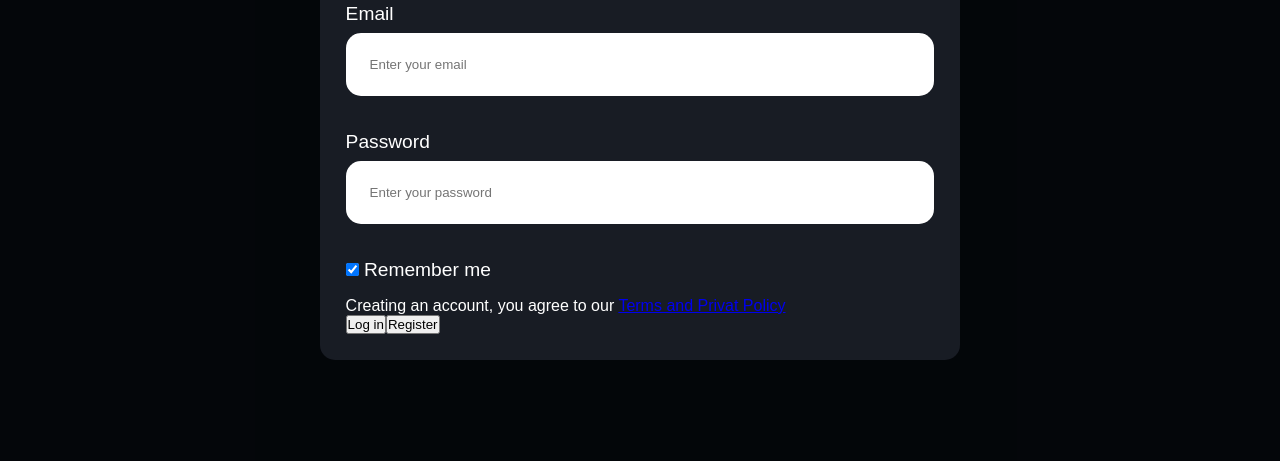
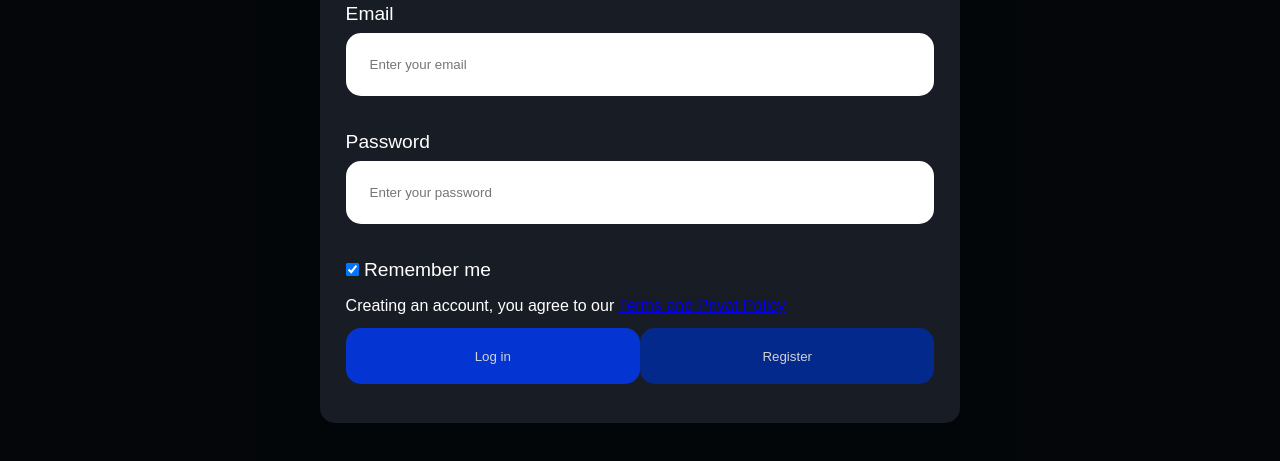
Before and after one commit to prstkt1/finance-app, a plain HTML site: page index.html in a window 1280 px wide. Both pictures are taken after a click on the button "Log In". Shown: the part 221-682 px from the top of the page. Drawn offline with Linux system fonts and the light colour scheme.

Commit message:
Update styles.css

```diff
--- a/styles.css
+++ b/styles.css
@@ -68,8 +68,8 @@ p {
 label {
   font-size: 1.2rem;
 }
-button[class="loginlBtn"] {
-  background-color: forestgreen;
+button[class="loginBtn"] {
+  background-color: #003cff;
   color: #fff;
   padding: 1.3rem 2rem;
   margin: 0.8rem 0;
@@ -79,8 +79,8 @@ button[class="loginlBtn"] {
   opacity: 0.8;
   border-radius: 15px;
 }
-button[class="cancelBtn"] {
-  background-color: #d41919;
+button[class="registerBtn"] {
+  background-color: #002da8;
   color: #fff;
   padding: 1.3rem 2rem;
   margin: 0.8rem 0;
```
